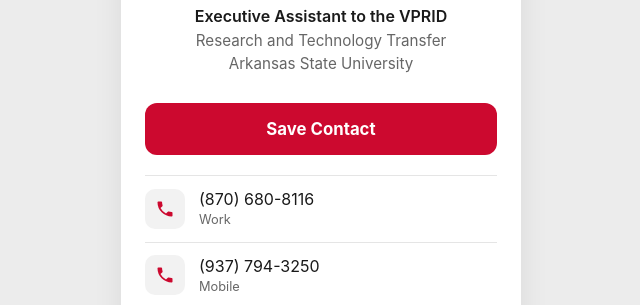
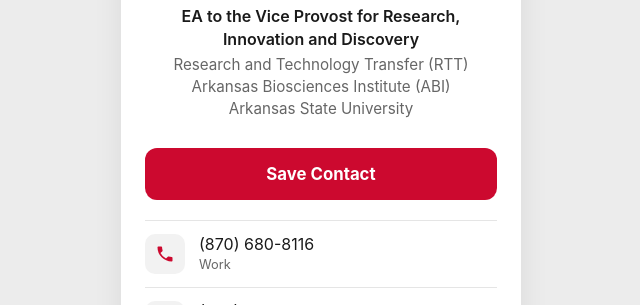
Before and after one commit to hishrak/hishrak.github.io, a plain HTML site: page index.html in a window 1280 px wide. Shown: the part 314-619 px from the top of the page, without its empty margins (319-959 px from the left). Drawn offline with Linux system fonts and the light colour scheme.

Commit message:
Add files via upload

```diff
--- a/index.html
+++ b/index.html
@@ -3,16 +3,14 @@
 <head>
 <meta charset="utf-8">
 <meta name="viewport" content="width=device-width, initial-scale=1">
+<meta name="color-scheme" content="light only">
+<meta name="theme-color" content="#ececec">
 <title>Hasin Ishrak</title>
-<meta name="description" content="Hasin Ishrak, Executive Assistant to the VPRID, Arkansas State University">
+<meta name="description" content="Hasin Ishrak, EA to the Vice Provost for Research, Innovation and Discovery, Arkansas State University">
 <style>
   :root {
     --accent: #cc092f; --bg: #ececec; --card: #ffffff; --text: #1a1a1a;
     --muted: #666; --line: #e5e5e5; --btn: #f2f2f2;
-  }
-  @media (prefers-color-scheme: dark) {
-    :root { --bg: #121212; --card: #1e1e1e; --text: #f2f2f2; --muted: #a8a8a8;
-            --line: #2e2e2e; --btn: #2a2a2a; }
   }
   * { box-sizing: border-box; }
   body { margin: 0; min-height: 100vh; background: var(--bg); color: var(--text);
@@ -50,8 +48,8 @@
   <img class="photo" src="photo.jpg" alt="Hasin Ishrak">
   <div class="info">
     <h1>Hasin Ishrak</h1>
-    <p class="title">Executive Assistant to the VPRID</p>
-    <p class="org">Research and Technology Transfer<br>Arkansas State University</p>
+    <p class="title">EA to the Vice Provost for Research, Innovation and Discovery</p>
+    <p class="org">Research and Technology Transfer (RTT)<br>Arkansas Biosciences Institute (ABI)<br>Arkansas State University</p>
   </div>
   <a class="save" href="hasin-ishrak.vcf">Save Contact</a>
   <ul>
```
